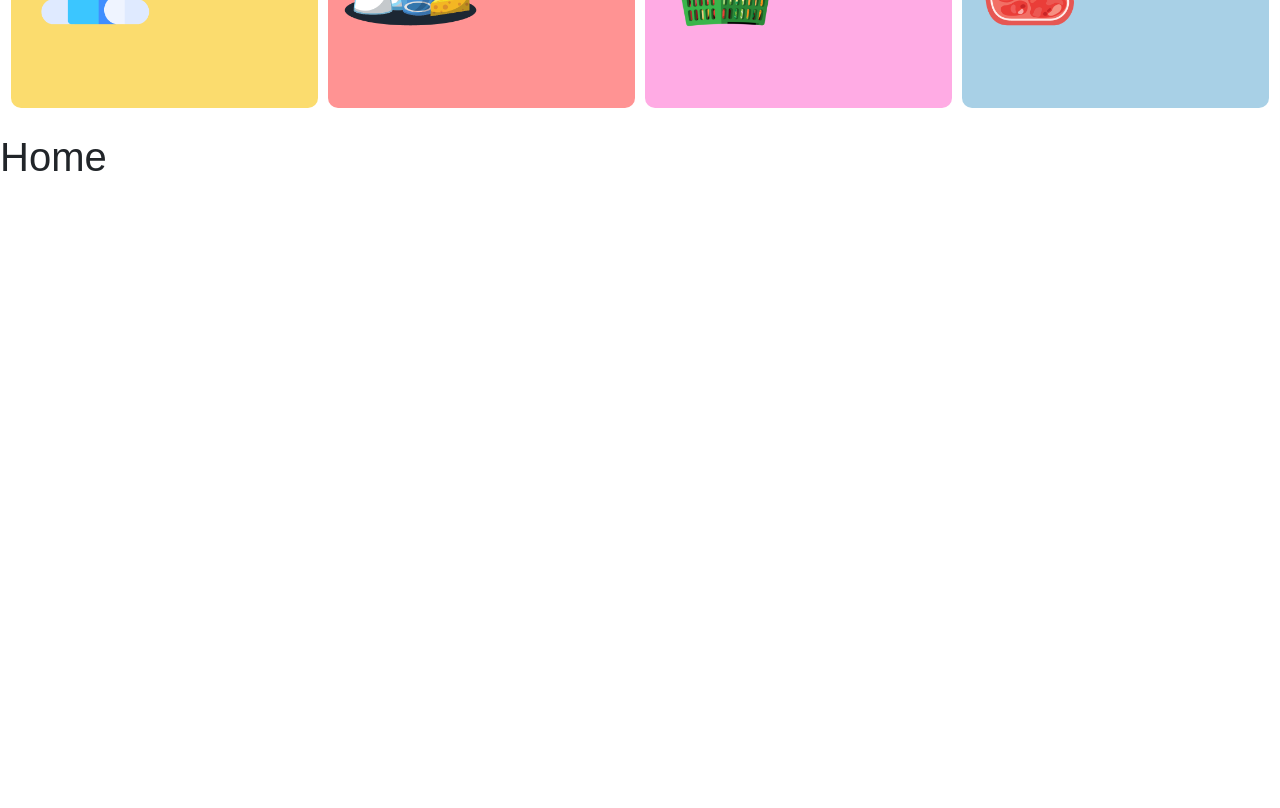
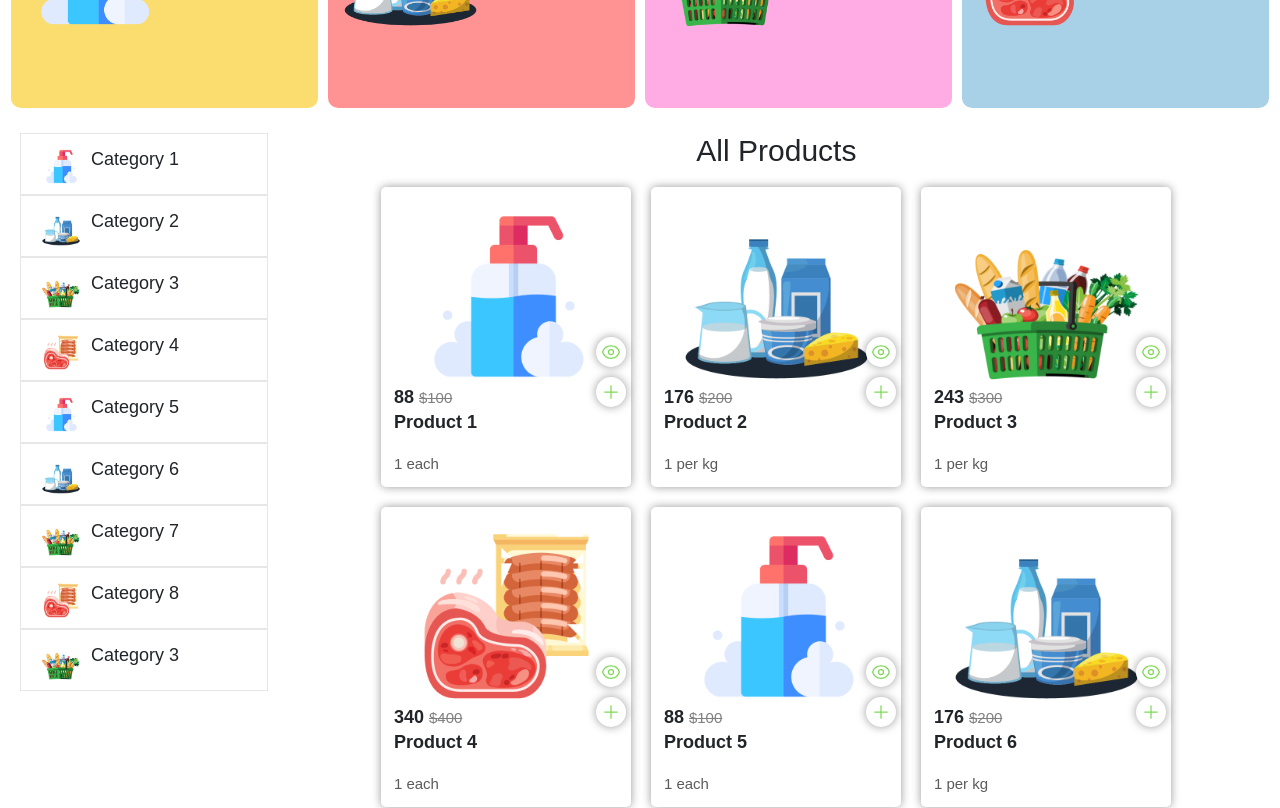
Before and after one commit to Padmakar9394/fitgrocery, a React (Create React App) app: page / in a window 1280 px wide. Shown: the part 800-1608 px from the top of the page. Before the commit the page ends 989 px from the top, so only its background shows below. Built offline with nearby package versions, Linux system fonts and the light colour scheme.

Commit message:
created product cards

```diff
--- /dev/null
+++ b/src/Components/Product/AllProduct.css
@@ -0,0 +1,16 @@
+.allproducts {
+    display: flex;
+    flex-direction: column;
+    width: 78%;
+}
+
+.allproducts h1 {
+    font-size: 30px;
+    text-align: center;
+}
+
+.allproducts .products {
+    display: flex;
+    flex-wrap: wrap;
+    justify-content: center;
+}
--- /dev/null
+++ b/src/Components/Product/AllProduct.js
@@ -0,0 +1,124 @@
+import React from 'react'
+import ProductCard from './ProductCard';
+import img1 from "../../Assets/Images/1.png";
+import img2 from "../../Assets/Images/2.png";
+import img3 from "../../Assets/Images/3.png";
+import img4 from "../../Assets/Images/4.png";
+import "./AllProduct.css"
+
+const AllProduct = () => {
+    const products = [
+        {
+            id: 1,
+            productName: 'Product 1',
+            productImage: img1,
+            productPrice: 100,
+            countType: '1 each',
+            discountPercent: 12,
+        },
+        {
+            id: 2,
+            productName: 'Product 2',
+            productImage: img2,
+            productPrice: 200,
+            countType: '1 per kg',
+            discountPercent: 12,
+        },
+        {
+            id: 3,
+            productName: 'Product 3',
+            productImage: img3,
+            productPrice: 300,
+            countType: '1 per kg',
+            discountPercent: 19,
+        },
+        {
+            id: 4,
+            productName: 'Product 4',
+            productImage: img4,
+            productPrice: 400,
+            countType: '1 each',
+            discountPercent: 15,
+        },
+        {
+            id: 5,
+            productName: 'Product 5',
+            productImage: img1,
+            productPrice: 100,
+            countType: '1 each',
+            discountPercent: 12,
+        },
+        {
+            id: 6,
+            productName: 'Product 6',
+            productImage: img2,
+            productPrice: 200,
+            countType: '1 per kg',
+            discountPercent: 12,
+        },
+        {
+            id: 7,
+            productName: 'Product 7',
+            productImage: img3,
+            productPrice: 300,
+            countType: '1 per kg',
+            discountPercent: 19,
+        },
+        {
+            id: 8,
+            productName: 'Product 8',
+            productImage: img4,
+            productPrice: 400,
+            countType: '1 each',
+            discountPercent: 15,
+        },
+        {
+            id: 9,
+            productName: 'Product 9',
+            productImage: img1,
+            productPrice: 100,
+            countType: '1 each',
+            discountPercent: 12,
+        },
+        {
+            id: 10,
+            productName: 'Product 10',
+            productImage: img2,
+            productPrice: 200,
+            countType: '1 per kg',
+            discountPercent: 12,
+        },
+        {
+            id: 11,
+            productName: 'Product 11',
+            productImage: img3,
+            productPrice: 300,
+            countType: '1 per kg',
+            discountPercent: 19,
+        },
+        {
+            id: 12,
+            productName: 'Product 12',
+            productImage: img4,
+            productPrice: 400,
+            countType: '1 each',
+            discountPercent: 15,
+        },
+    ]
+  return (
+    <div className='allproducts'>
+        <h1>All Products</h1>
+        <div className='products'>
+            {
+                products.map((item) => {
+                    return(
+                        <ProductCard key={item.id} data={item} />
+                    )
+                })
+            }
+        </div>
+    </div>
+  )
+}
+
+export default AllProduct
--- /dev/null
+++ b/src/Components/Product/CategorySidebar.css
@@ -0,0 +1,28 @@
+.categorysidebar .category img {
+    width: 40px;
+    height: 40px;
+}
+
+.categorysidebar {
+    width: 20%;
+    display: flex;
+    flex-direction: column;
+    /* border: 1px solid saddlebrown; */
+}
+
+.categorysidebar .category {
+    display: flex;
+    align-items: center;
+    border: 1px solid #e7e7e7;
+    padding: 10px 20px;
+    flex-wrap: wrap;
+    gap: 10px;
+}
+
+.categorysidebar .category:hover {
+    background-color: #cdffc8;
+}
+
+.categorysidebar .category h1 {
+    font-size: 18px;
+}
--- /dev/null
+++ b/src/Components/Product/CategorySidebar.js
@@ -0,0 +1,72 @@
+import React from 'react';
+import img1 from "../../Assets/Images/1.png";
+import img2 from "../../Assets/Images/2.png";
+import img3 from "../../Assets/Images/3.png";
+import img4 from "../../Assets/Images/4.png";
+import "./CategorySidebar.css";
+
+const CategorySidebar = () => {
+    const data = [
+        {
+            id: 1,
+            categoryImage: img1,
+            categoryName: 'Category 1',
+        },
+        {
+            id: 2,
+            categoryImage: img2,
+            categoryName: 'Category 2',
+        },
+        {
+            id: 3,
+            categoryImage: img3,
+            categoryName: 'Category 3',
+        },
+        {
+            id: 4,
+            categoryImage: img4,
+            categoryName: 'Category 4',
+        },
+        {
+            id: 5,
+            categoryImage: img1,
+            categoryName: 'Category 5',
+        },
+        {
+            id: 6,
+            categoryImage: img2,
+            categoryName: 'Category 6',
+        },
+        {
+            id: 7,
+            categoryImage: img3,
+            categoryName: 'Category 7',
+        },
+        {
+            id: 8,
+            categoryImage: img4,
+            categoryName: 'Category 8',
+        },
+        {
+            id: 9,
+            categoryImage: img3,
+            categoryName: 'Category 3',
+        }
+    ]
+  return (
+    <div className='categorysidebar'>
+        {
+            data.map((item) => {
+                return (
+                    <div className='category'>
+                        <img src={item.categoryImage} alt="categoryImage" />
+                        <h1>{item.categoryName}</h1>
+                    </div>
+                )
+            })
+        }
+    </div>
+  )
+}
+
+export default CategorySidebar
--- /dev/null
+++ b/src/Components/Product/ProductCard.css
@@ -0,0 +1,105 @@
+.product {
+    display: flex;
+    flex-direction: column;
+    justify-content: space-between;
+    align-items: center;
+    width: 250px;
+    height: 300px;
+    margin: 10px;
+    border-radius: 5px;
+    position: relative;
+    background-color: white;
+    box-shadow: 0 0 10px rgba(0, 0, 0, 0.4);
+}
+
+.product .s1 {
+    height: 65%;
+    width: 100%;
+    overflow: hidden;
+}
+
+.product .s1 img {
+    width: 100%;
+    height: 100%;
+    object-fit: contain;
+    transition: all 0.5s ease;
+}
+
+.product .s1 img:hover {
+    scale: 1.1;
+}
+
+.product .s2 {
+    height: 20%;
+    display: flex;
+    flex-direction: column;
+    width: 100%;
+    align-items: center;
+    justify-content: center;
+}
+
+.product h3 {
+    font-size: 18px;
+    font-weight: 700;
+    margin: 0px;
+    width: 90%;
+}
+
+.product .s2 span {
+    text-decoration: line-through;
+    font-size: 15px;
+    color: gray;
+    margin-left: 5px;
+}
+
+.product .s2 p {
+    font-size: 18px;
+    font-weight: 700;
+    margin: 0px;
+    width: 90%;
+}
+
+.product .s3 {
+    height: 15%;
+    display: flex;
+    justify-content: center;
+    align-items: center;
+    width: 100%;
+    padding: 5px 0px;
+}
+
+.product .s3 p {
+    font-size: 15px;
+    font-weight: 500;
+    margin: 0px;
+    width: 90%;
+    padding: 5px 0px;
+    color: #5b5b5b;
+}
+
+.product .addBtn {
+    position: absolute;
+    top: 50%;
+    right: 5px;
+    display: flex;
+    flex-direction: column;
+    gap: 10px;
+}
+
+.product .addBtn svg {
+    width: 30px;
+    height: 30px;
+    background-color: white;
+    box-shadow: 0 0 10px rgba(0, 0, 0, 0.4);
+    border-radius: 50%;
+    padding: 5px;
+    color: var(--col1);
+    transition: all 0.5s ease;
+}
+
+.product .addBtn svg:hover {
+    background-color: var(--col1);
+    color: white;
+    transform: scale(1.2);
+    cursor: pointer;
+}
--- /dev/null
+++ b/src/Components/Product/ProductCard.js
@@ -0,0 +1,37 @@
+import React from 'react'
+import './ProductCard.css';
+
+const ProductCard = ({data}) => {
+  return (
+    <div className='product'>
+        <div className='s1'>
+            <img src={data.productImage} alt={data.productName} />
+        </div>
+        <div className='s2'>
+            <h3>
+                {
+                    data.productPrice - (data.productPrice * data.discountPercent / 100)
+                }
+                <span>${data.productPrice}</span>
+            </h3>
+            <p>{data.productName}</p>
+        </div>
+        <div className='s3'>
+            <p>{data.countType}</p>
+        </div>
+        <div className='addBtn'>
+            <svg xmlns="http://www.w3.org/2000/svg"     fill="none" viewBox="0 0 24 24" strokeWidth={1.5} stroke="currentColor" className="w-6 h-6">
+                <path strokeLinecap="round" strokeLinejoin="round" d="M2.036 12.322a1.012 1.012 0 010-.639C3.423 7.51 7.36 4.5 12 4.5c4.638 0 8.573 3.007 9.963 7.178.07.207.07.431 0 .639C20.577 16.49 16.64 19.5 12 19.5c-4.638 0-8.573-3.007-9.963-7.178z" />
+                <path strokeLinecap="round" strokeLinejoin="round" d="M15 12a3 3 0 11-6 0 3 3 0 016 0z" />
+            </svg>
+            <svg xmlns="http://www.w3.org/2000/svg" fill="none" viewBox="0 0 24 24" strokeWidth={1.5} stroke="currentColor" className="w-6 h-6">
+                <path strokeLinecap="round" strokeLinejoin="round" d="M12 4.5v15m7.5-7.5h-15" />
+            </svg>
+
+
+        </div>
+    </div>
+  )
+}
+
+export default ProductCard
--- /dev/null
+++ b/src/Components/Product/Product_Sidebar.css
@@ -0,0 +1,6 @@
+.product_sidebar {
+    display: flex;
+    width: 100%;
+    justify-content: space-between;
+    padding: 0 20px;
+}
--- /dev/null
+++ b/src/Components/Product/Product_Sidebar.js
@@ -0,0 +1,15 @@
+import React from 'react'
+import CategorySidebar from './CategorySidebar'
+import AllProduct from './AllProduct'
+import './Product_Sidebar.css'
+
+const Product_Sidebar = () => {
+  return (
+    <div className='product_sidebar'>
+        <CategorySidebar />
+        <AllProduct />
+    </div>
+  )
+}
+
+export default Product_Sidebar
--- a/src/Pages/HomePage/Home.js
+++ b/src/Pages/HomePage/Home.js
@@ -2,6 +2,7 @@ import React from 'react'
 import Navbar from "../../Components/Navbar/Nav";
 import BannerSlider from '../../Components/Banners/BannerSlider';
 import HomeCategories from '../../Components/Category/HomeCategories';
+import Product_Sidebar from '../../Components/Product/Product_Sidebar';
 
 const Home = () => {
   return (
@@ -9,6 +10,7 @@ const Home = () => {
         <Navbar />
         <BannerSlider />
         <HomeCategories />
+        <Product_Sidebar />
         <h1>Home</h1>
     </div>
   )
```
